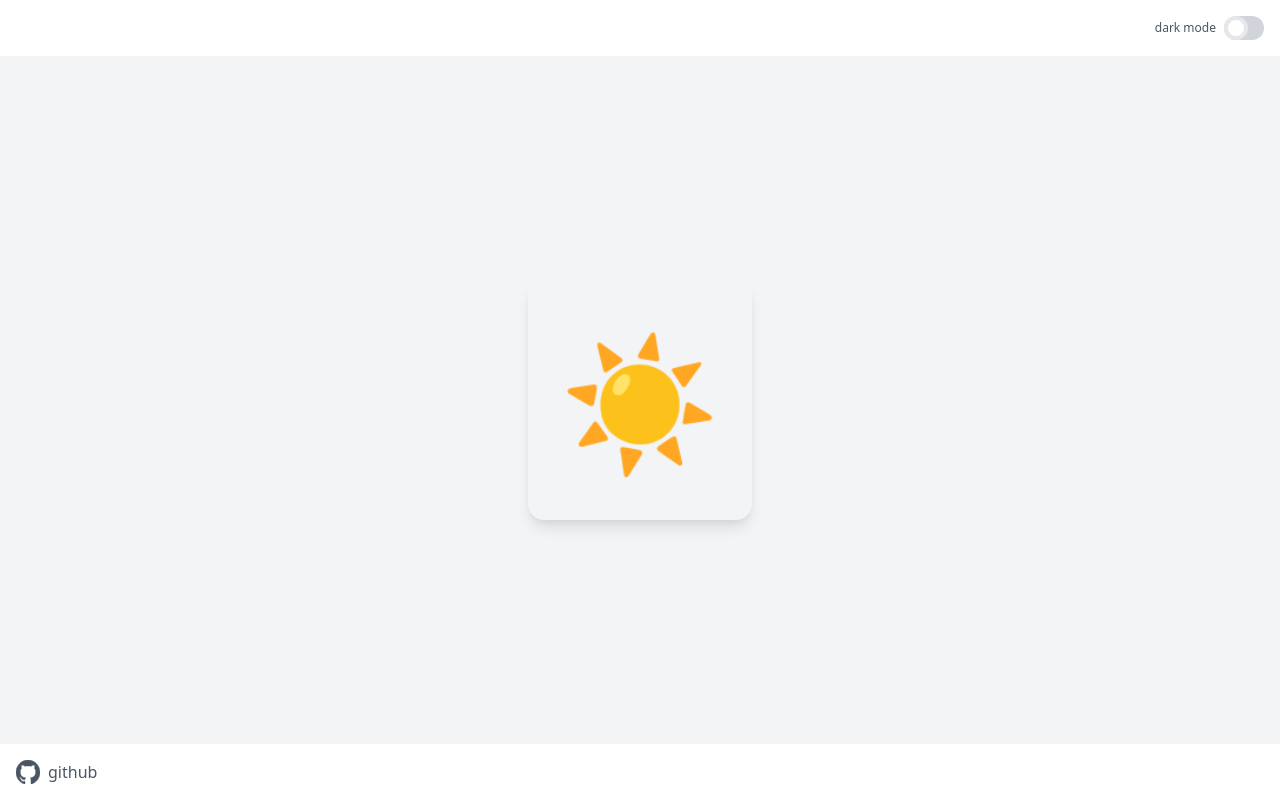
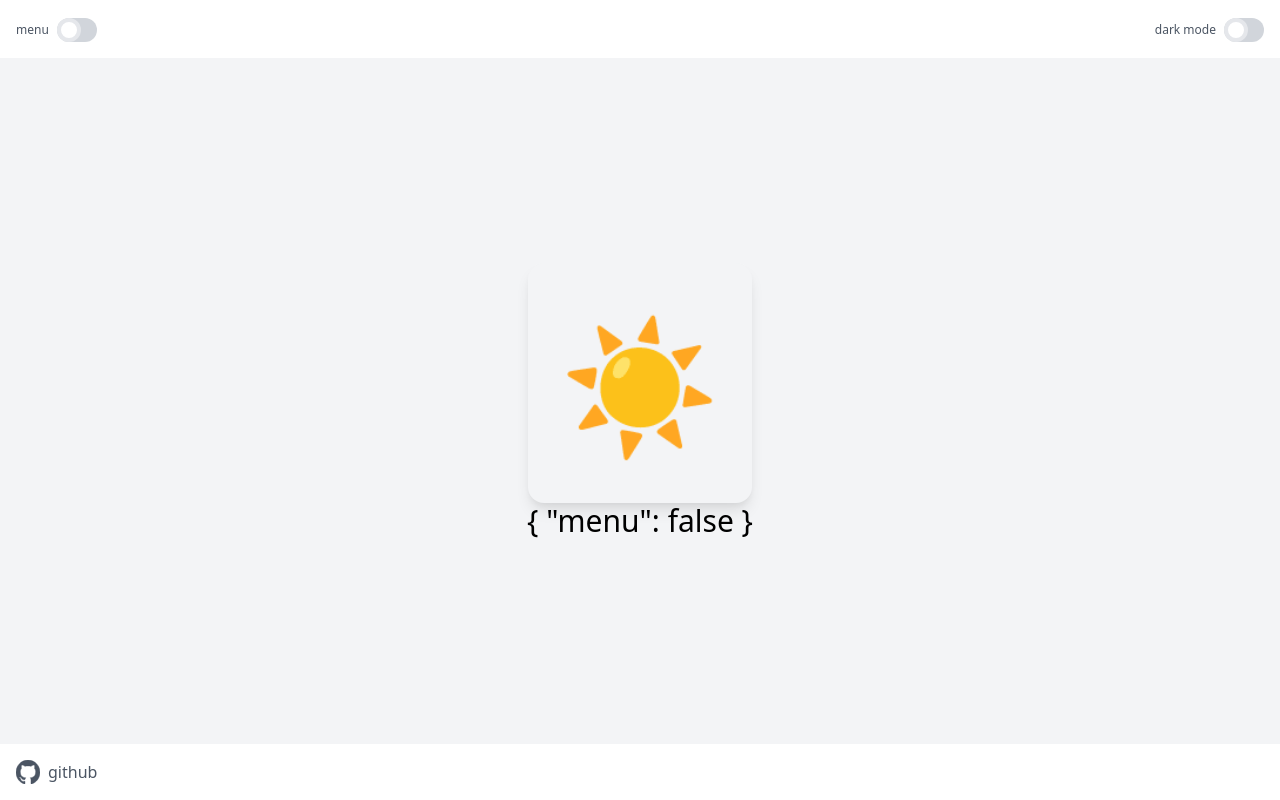
Before and after one commit to endziu/tailwind-nextjs-darkmode, a Next.js app: page / in a window 1280 px wide. Built offline with nearby package versions, Linux system fonts and the light colour scheme.

Commit message:
add context api

```diff
--- /dev/null
+++ b/components/Layout.js
@@ -0,0 +1,34 @@
+import { useContext } from "react";
+import { useTheme } from 'next-themes'
+import { Context } from "../context"
+
+import GithubLink from '../components/githubLink'
+import MenuSwitch from '../components/menuSwitch'
+import ThemeSwitch from '../components/themeSwitch'
+
+function Layout({ children }) {
+  const { theme, setTheme } = useTheme()
+  const { state, dispatch } = useContext(Context)
+
+  return (
+    <div className={theme}>
+      <header className="flex items-center justify-between dark:bg-gray-700 p-4 transition-colors duration-500">
+        <MenuSwitch handler={() => dispatch({type: "TOGGLE_MENU", payload: !state.menu})} current={state.menu} />
+        <ThemeSwitch handler={() => setTheme(theme==="dark" ? "light" : "dark")} current={theme}/>
+      </header>
+
+      <main
+        style={{"minHeight": "calc(100vh - 58px - 56px)"}}
+        className="bg-gray-100 dark:bg-gray-800 flex flex-col items-center justify-center transition-colors duration-500"
+      >
+        {children}
+      </main>
+
+      <footer className="dark:bg-gray-700 text-gray-600 dark:text-gray-300 transition-colors duration-500">
+        <GithubLink />
+      </footer>
+    </div>
+  )
+}
+
+export default Layout
--- /dev/null
+++ b/components/menuSwitch.js
@@ -0,0 +1,28 @@
+export default function MenuSwitch({handler, current}) {
+    return(
+      <div className="">
+        <label
+          htmlFor="toggle-menu"
+          className="text-xs text-gray-600 dark:text-gray-100 mr-2 cursor-pointer"
+        >
+          menu
+        </label>
+        <div
+          className="relative inline-block w-10 align-middle select-none transform transition-transform duration-500 ease-in"
+        >
+          <input
+            type="checkbox"
+            name="toggle-menu"
+            id="toggle-menu"
+            onChange={handler}
+            checked={current}
+            className="toggle-checkbox absolute block w-6 h-6 rounded-full bg-white border-4 appearance-none cursor-pointer transition-transform duration-300"
+          />
+          <label
+            htmlFor="toggle-menu"
+            className="toggle-label block overflow-hidden h-6 rounded-full bg-gray-300 cursor-pointer transition-colors duration-500"
+          />
+        </div>
+      </div>
+    )
+  }
--- a/components/themeSwitch.js
+++ b/components/themeSwitch.js
@@ -1,8 +1,8 @@
 export default function ThemeSwitch({handler, current}) {
   return(
-    <div className="flex items-center justify-end">
+    <div className="">
       <label
-        htmlFor="toggle"
+        htmlFor="toggle-theme"
         className="text-xs text-gray-600 dark:text-gray-100 mr-2 cursor-pointer"
       >
         dark mode
@@ -12,14 +12,14 @@ export default function ThemeSwitch({handler, current}) {
       >
         <input
           type="checkbox"
-          name="toggle"
-          id="toggle"
+          name="toggle-theme"
+          id="toggle-theme"
           onChange={handler}
           checked={current === "dark"}
           className="toggle-checkbox absolute block w-6 h-6 rounded-full bg-white border-4 appearance-none cursor-pointer transition-transform duration-300"
         />
         <label
-          htmlFor="toggle"
+          htmlFor="toggle-theme"
           className="toggle-label block overflow-hidden h-6 rounded-full bg-gray-300 cursor-pointer transition-colors duration-500"
         />
       </div>
--- /dev/null
+++ b/context/index.js
@@ -0,0 +1,26 @@
+import { useReducer, createContext } from "react"
+import { menu } from "./reducers/menu"
+
+// initial state
+const initialState = {
+  menu: false,
+}
+
+// create context
+const Context = createContext({});
+
+// combine reducer function
+const combineReducers = (...reducers) => (state, action) => {
+  for (let i = 0; i < reducers.length; i++) state = reducers[i](state, action);
+  return state;
+};
+
+// context provider
+const Provider = ({ children }) => {
+  const [state, dispatch] = useReducer(combineReducers(menu), initialState);
+  const value = { state, dispatch };
+
+  return <Context.Provider value={value}>{children}</Context.Provider>;
+};
+
+export { Context, Provider };
--- /dev/null
+++ b/context/reducers/menu.js
@@ -0,0 +1,8 @@
+export function menu(state, action) {
+    switch (action.type) {
+      case "TOGGLE_MENU":
+        return { ...state, menu: action.payload };
+      default:
+        return state;
+    }
+  }
--- a/pages/_app.js
+++ b/pages/_app.js
@@ -1,12 +1,19 @@
 import "../styles/index.css"
+import App from "next/app"
 import { ThemeProvider } from "next-themes"
+import { Provider } from "../context"
 
-function MyApp({ Component, pageProps }) {
-  return (
-    <ThemeProvider attribute="class">
-      <Component {...pageProps} />
-    </ThemeProvider>
-  )
+class MyApp extends App {
+  render() {
+    const {Component, pageProps} = this.props
+    return(
+      <Provider>
+        <ThemeProvider attribute="class">
+          <Component {...pageProps} />
+        </ThemeProvider>
+      </Provider>
+    )
+  }
 }
 
 export default MyApp
--- a/pages/index.js
+++ b/pages/index.js
@@ -1,11 +1,13 @@
-import { useState, useEffect } from 'react'
+import { useState, useEffect, useContext } from "react";
 import { useTheme } from 'next-themes'
+import { Context } from "../context"
 
-import GithubLink from '../components/githubLink'
+import Layout from '../components/Layout'
 import EmojiCard from '../components/emojiCard'
-import ThemeSwitch from '../components/themeSwitch'
 
-export default function IndexPage() {
+function IndexPage() {
+  const { state } = useContext(Context)
+
   const [ isMounted, setIsMounted ] = useState(false)
   const { theme, setTheme } = useTheme()
 
@@ -19,24 +21,12 @@ export default function IndexPage() {
     }
   }
 
-  const headerClass = "dark:bg-gray-700 p-4 transition-colors duration-500"
-  const mainClass = "bg-gray-100 dark:bg-gray-800 flex items-center justify-center transition-colors duration-500"
-  const footerClass = "dark:bg-gray-700 text-gray-600 dark:text-gray-300 transition-colors duration-500"
-  const footerStyle = {"minHeight": "calc(100vh - 56px - 56px)"}
-
-  return (
-    <div className={theme}>
-      <header className={headerClass}>
-        <ThemeSwitch handler={handleColorScheme} current={theme}/>
-      </header>
-
-      <main className={mainClass} style={footerStyle} >
-        <EmojiCard theme={theme} />
-      </main>
-
-      <footer className={footerClass}>
-        <GithubLink />
-      </footer>
-    </div>
+  return(
+    <Layout>
+      <EmojiCard theme={theme}/>
+      <div className="text-3xl text-black dark:text-white">{JSON.stringify(state,null, 2)}</div>
+    </Layout>
   )
 }
+
+export default IndexPage
```
